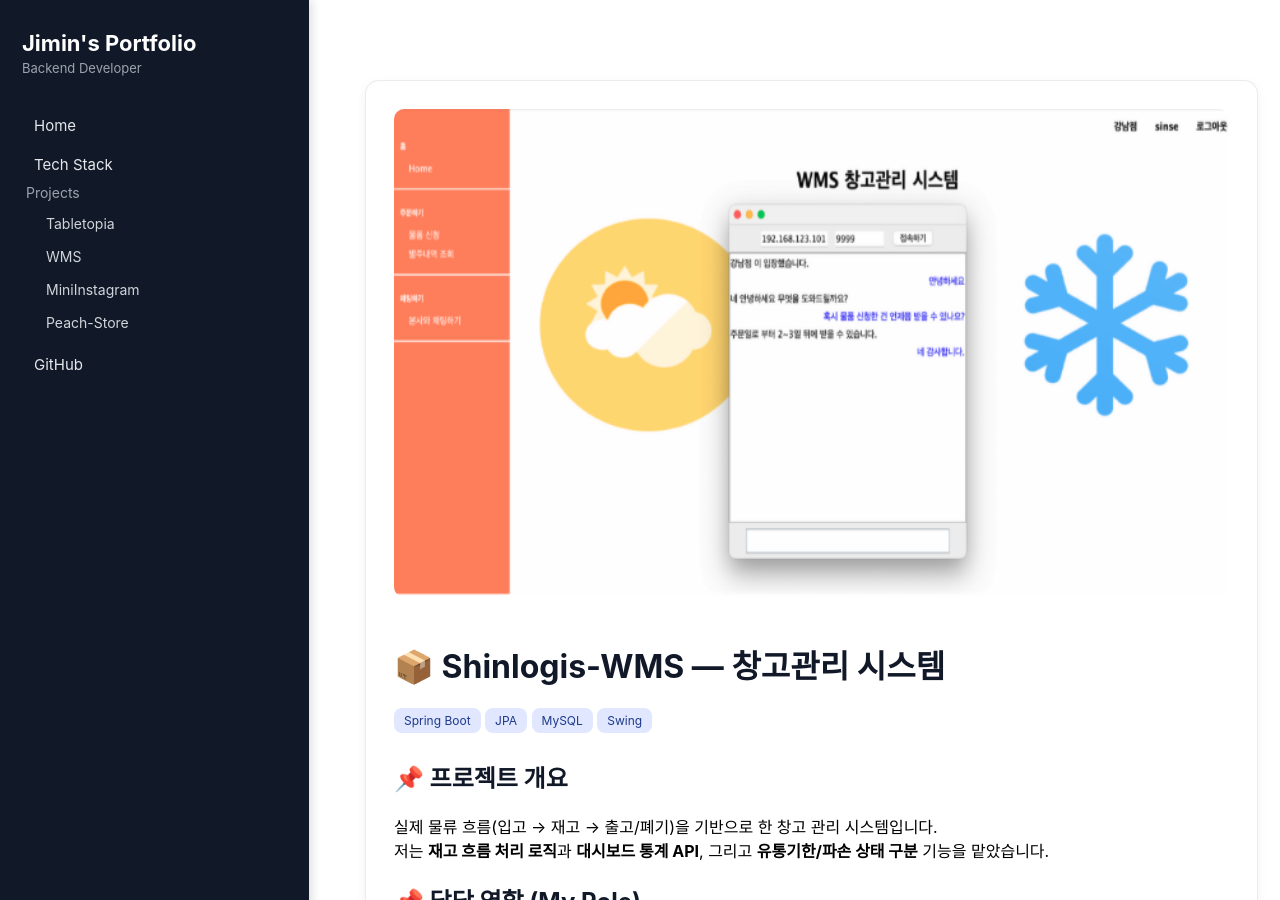
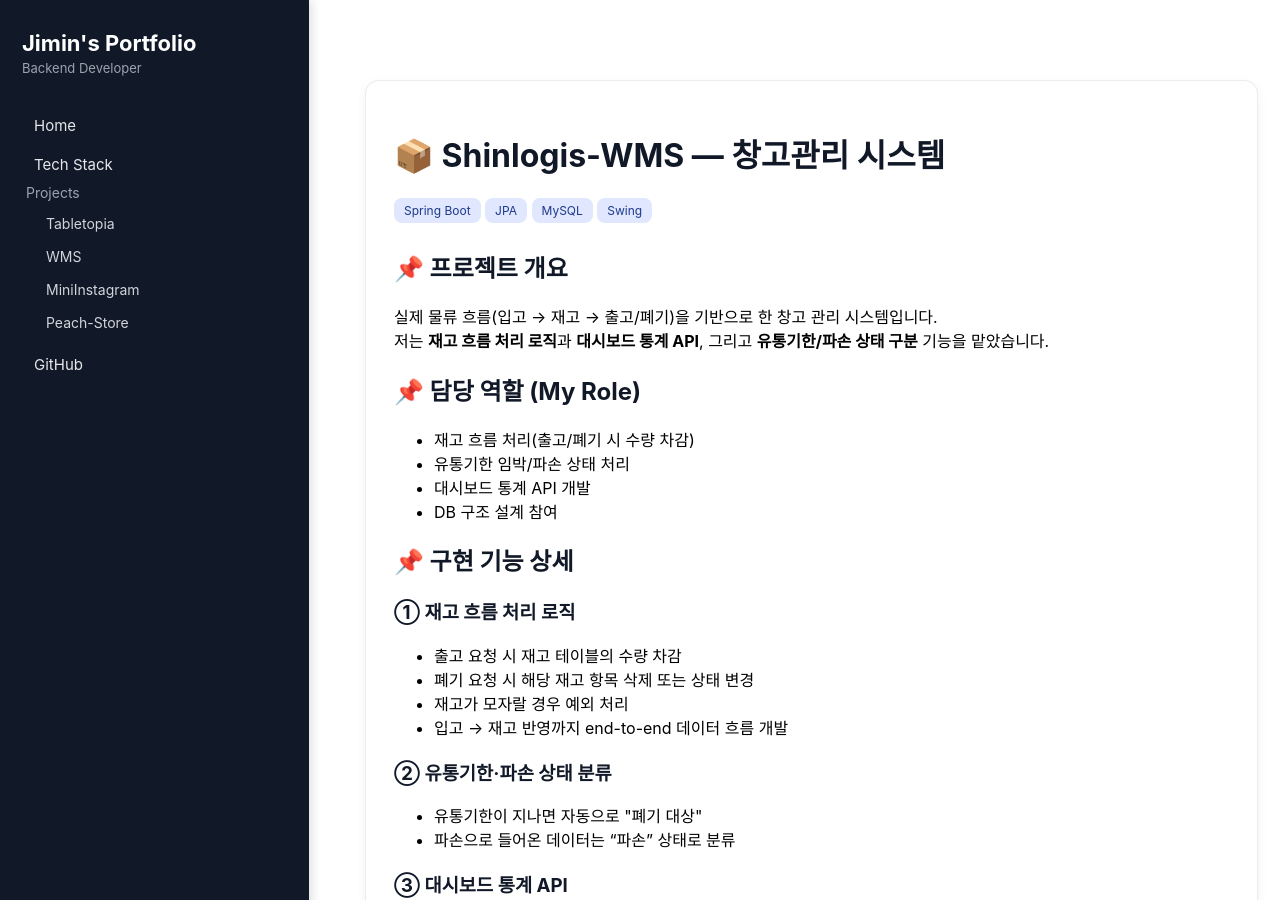
Before and after one commit to Shypanda0119/shypanda0119.github.io, a Jekyll site: the page built from projects/wms.html, in a window 1280 px wide and 900 px high. Built offline with Jekyll 4.4.1, drawn with Linux system fonts in a browser that asks for light colours.

Commit message:
Update wms.html

```diff
--- a/projects/wms.html
+++ b/projects/wms.html
@@ -4,8 +4,6 @@ layout: default
 
 <div class="page">
   <div class="project-card">
-
-    <img src="/assets/img/wms.png" class="project-img">
 
     <h1>📦 Shinlogis-WMS — 창고관리 시스템</h1>
 
```
